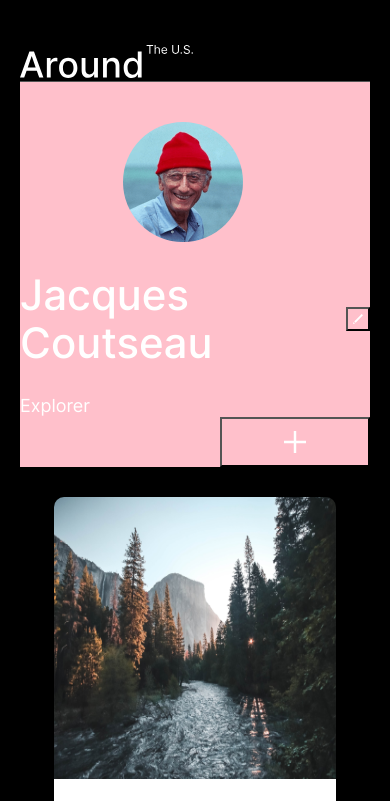
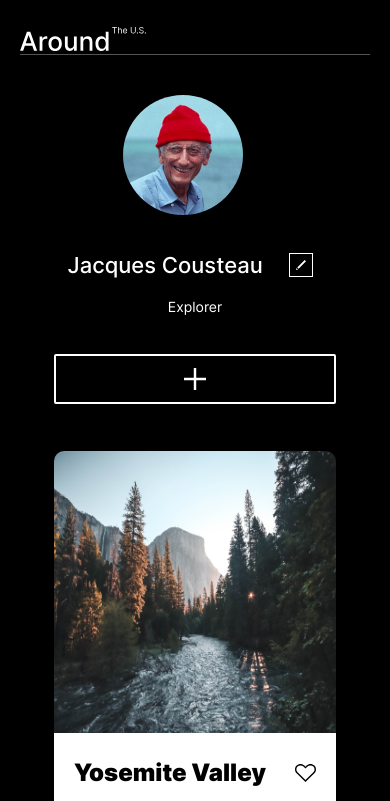
Before and after one commit to Nhol1/se_project_aroundtheus, a plain HTML site: page index.html in a window 390 px wide. Shown: the top 801 px of the page. Drawn offline with Linux system fonts and the light colour scheme.

Commit message:
Update project

```diff
--- a/blocks/card.css
+++ b/blocks/card.css
@@ -0,0 +1,61 @@
+.cards {
+  font-family: "Inter", Arial, Helvetica, sans-serif;
+  font-style: normal;
+  margin-top: 47px;
+}
+
+.card__list {
+  display: grid;
+  grid-template-columns: repeat(auto-fit, 282px);
+  grid-gap: 20px 17px;
+  list-style-type: none;
+  justify-content: center;
+  padding: 0;
+  margin: 0;
+}
+
+.card {
+  display: flex;
+  flex-direction: column;
+}
+
+.card__image {
+  width: 282px;
+  height: 282px;
+  border-radius: 10px 10px 0px 0px;
+}
+
+.card__description {
+  display: flex;
+  background: white;
+  color: black;
+  padding-top: 25px;
+  padding-bottom: 25px;
+  padding-left: 20px;
+  padding-right: 20px;
+  align-items: center;
+  justify-content: space-between;
+  border-radius: 0px 0px 10px 10px;
+}
+
+.card__title {
+  max-width: 220px;
+  font-size: 24px;
+  line-height: 29px;
+  font-weight: 900;
+  text-overflow: ellipsis;
+  white-space: nowrap;
+  overflow: hidden;
+  margin: 0;
+}
+
+.card__like-button {
+  background: transparent url(../images/like-icon.svg) center;
+  border: none;
+  width: 21px;
+  height: 18px;
+}
+
+.card__like-button:hover {
+  opacity: 0.5;
+}
--- a/blocks/footer.css
+++ b/blocks/footer.css
@@ -0,0 +1,9 @@
+.footer__copyright {
+  font-family: "Inter", Arial, Helvetica, sans-serif;
+  font-style: normal;
+  font-size: 18px;
+  line-height: 22px;
+  font-weight: 400;
+  color: #545454;
+  margin: 67px auto 60px auto;
+}
--- a/blocks/header.css
+++ b/blocks/header.css
@@ -0,0 +1,18 @@
+.header {
+  max-width: 880px;
+  width: 100%;
+  position: relative;
+  border-bottom: 1px solid #545454;
+  margin: 45px auto 0 auto;
+}
+
+.header:hover {
+  opacity: 0.5;
+}
+
+@media screen and (max-width: 1100px) {
+  .page__section {
+    margin: 0 20px;
+    max-width: calc(100% - 40px);
+  }
+}
--- a/blocks/page.css
+++ b/blocks/page.css
@@ -3,3 +3,31 @@
   color: white;
   font-family: Inter, Arial, Helvetica, sans-serif;
 }
+
+.page__section {
+  max-width: 880px;
+  width: 100%;
+  position: relative;
+  margin: 0 auto;
+}
+
+.page__content {
+  display: flex;
+  flex-direction: column;
+  min-height: 100vh;
+}
+
+@media screen and (max-width: 1100px) {
+  .page__section {
+    margin: 0 20px;
+    max-width: calc(100% - 40px);
+  }
+}
+
+@media screen and (max-width: 480px) {
+  .logo {
+    width: 126px;
+    height: 24px;
+    margin-top: 27px;
+  }
+}
--- a/index.html
+++ b/index.html
@@ -9,7 +9,7 @@
   <body class="page">
     <div class="page__content">
       <header class="header page__section">
-        <img src="./images/logo.svg" alt="Around the U.S logo" />
+        <img src="./images/logo.svg" alt="Around the U.S logo" class="logo" />
       </header>
       <main class="content">
         <section class="profile page__section">
@@ -19,7 +19,7 @@
             class="profile__image"
           />
           <div class="profile__info">
-            <h1 class="profile__title">Jacques Coutseau</h1>
+            <h1 class="profile__title">Jacques Cousteau</h1>
             <button class="profile__edit-button"></button>
             <p class="profile__description">Explorer</p>
           </div>
@@ -30,42 +30,42 @@
             <li class="card">
               <img src="./images/yosemite.jpg" class="card__image" />
               <div class="card__description">
-                <h2>Yosemite Valley</h2>
+                <h2 class="card__title">Yosemite Valley</h2>
                 <button class="card__like-button"></button>
               </div>
             </li>
             <li class="card">
               <img src="./images/lake-louise.jpg" class="card__image" />
               <div class="card__description">
-                <h2>Lake Louise</h2>
+                <h2 class="card__title">Lake Louise</h2>
                 <button class="card__like-button"></button>
               </div>
             </li>
             <li class="card">
               <img src="./images/bald-mountains.jpg" class="card__image" />
               <div class="card__description">
-                <h2>Bald Mountains</h2>
+                <h2 class="card__title">Bald Mountains</h2>
                 <button class="card__like-button"></button>
               </div>
             </li>
             <li class="card">
               <img src="./images/latemar.jpg" class="card__image" />
               <div class="card__description">
-                <h2>Latemar</h2>
+                <h2 class="card__title">Latemar</h2>
                 <button class="card__like-button"></button>
               </div>
             </li>
             <li class="card">
               <img src="./images/vanoise.jpg" class="card__image" />
               <div class="card__description">
-                <h2>Vanoise Nationa...</h2>
+                <h2 class="card__title">Vanoise National Park</h2>
                 <button class="card__like-button"></button>
               </div>
             </li>
             <li class="card">
               <img src="./images/lago.jpg" class="card__image" />
               <div class="card__description">
-                <h2>Lago di Braies</h2>
+                <h2 class="card__title">Lago di Braies</h2>
                 <button class="card__like-button"></button>
               </div>
             </li>
--- a/pages/index.css
+++ b/pages/index.css
@@ -1,29 +1,9 @@
 @import url("../vendor/normalize.css");
 @import url("../vendor/fonts.css");
 @import url("../blocks/page.css");
-
-.page__section {
-  max-width: 880px;
-  width: 100%;
-  position: relative;
-  /* padding-right: 10px;
-  padding-left: 10px; */
-  margin: 0 auto;
-}
-
-.page__content {
-  display: flex;
-  flex-direction: column;
-  min-height: 100vh;
-  padding-right: 20px;
-  padding-left: 20px;
-}
-
-.header {
-  border-bottom: 1px solid #545454;
-  margin: 45px auto 0 auto;
-  max-width: 880px;
-}
+@import url("../blocks/header.css");
+@import url("../blocks/card.css");
+@import url("../blocks/footer.css");
 
 .profile {
   display: flex;
@@ -37,32 +17,47 @@
     "title button"
     "description description";
   grid-template-columns: minmax(auto, 373px) auto;
-  grid-column-gap: 25px;
+  grid-gap: 7px 25px;
 }
 
 .profile__edit-button {
-  background: transparent url(../images/edit-icon.svg) center no-repeat;
+  background: url(../images/edit-icon.svg) center no-repeat;
+  border: 1px solid #ffffff;
   height: 24px;
   width: 24px;
+  box-sizing: border-box;
   align-self: center;
+  margin-right: 10px;
   grid-area: button;
 }
 
+.profile__edit-button:hover {
+  opacity: 0.5;
+}
+
 .profile__add-button {
-  background: transparent url(../images/add-icon.svg) center no-repeat;
+  background: url(../images/add-icon.svg) center no-repeat;
+  border: 2px solid #ffffff;
   width: 150px;
   height: 50px;
-  padding-left: auto;
+  border-radius: 2px;
+  box-sizing: border-box;
   margin-left: auto;
 }
 
+.profile__add-button:hover {
+  opacity: 0.5;
+}
+
 .profile__title {
-  font-family: "Inter", Arial, Helvetica, sans-serif;
-  font-style: normal;
   font-size: 42px;
   line-height: 48px;
   font-weight: 500;
   grid-area: title;
+  text-overflow: ellipsis;
+  white-space: nowrap;
+  overflow: hidden;
+  margin: 0;
 }
 
 .profile__description {
@@ -70,6 +65,10 @@
   line-height: 22px;
   font-weight: 400;
   grid-area: description;
+  text-overflow: ellipsis;
+  white-space: nowrap;
+  overflow: hidden;
+  max-width: 373px;
   margin: 0;
 }
 
@@ -82,75 +81,36 @@
   margin-right: 24px;
 }
 
-.cards {
-  font-family: "Inter", Arial, Helvetica, sans-serif;
-  font-style: normal;
-  /* font-size: 24px;
-  line-height: 29px;
-  font-weight: 900; */
-  margin-top: 30px;
-}
-
-.card__list {
-  display: grid;
-  grid-template-columns: repeat(auto-fit, 282px);
-  grid-gap: 20px 17px;
-  list-style-type: none;
-  justify-content: center;
-  padding: 0;
-  margin: 0;
-}
-
-.card {
-  display: flex;
+@media screen and (max-width: 480px) {
+  .profile {
     flex-direction: column;
   }
 
-.card__image {
-  width: 282px;
-  height: 282px;
-  border-radius: 10px 10px 0px 0px;
+  .profile__image {
+    margin-bottom: 26px;
   }
 
-.card__description {
+  .profile__info {
     display: flex;
-  background: white;
-  color: black;
-  padding-top: 25px;
-  padding-bottom: 25px;
-  padding-left: 20px;
-  padding-right: 20px;
-  /* text-overflow: ellipsis;
-  white-space: nowrap;
-  overflow: hidden; */
-  align-items: center;
-  justify-content: space-between;
-  border-radius: 0px 0px 10px 10px;
+    flex-wrap: wrap;
+    justify-content: center;
   }
 
-h2 {
-  margin: 0;
+  .profile__title {
+    width: 196px;
+    font-size: 22px;
   }
 
-.card__like-button {
-  background: transparent url(../images/like-icon.svg) center;
-  width: 21px;
-  height: 18px;
+  .profile__description {
+    width: 100%;
+    font-size: 14px;
+    text-align: center;
+    margin-bottom: 36px;
   }
 
-.footer__copyright {
-  font-family: "Inter", Arial, Helvetica, sans-serif;
-  font-style: normal;
-  font-size: 18px;
-  line-height: 22px;
-  font-weight: 400;
-  color: #545454;
-  margin: 67px auto 60px auto;
-}
-
-@media screen and (max-width: 480px) {
-  .profile {
-    background-color: pink;
-    flex-direction: column;
+  .profile__add-button {
+    margin: 0;
+    /* max-width: 100%; */
+    width: 282px;
   }
 }
```
Lines whose indentation alone changed are shown as unchanged.
